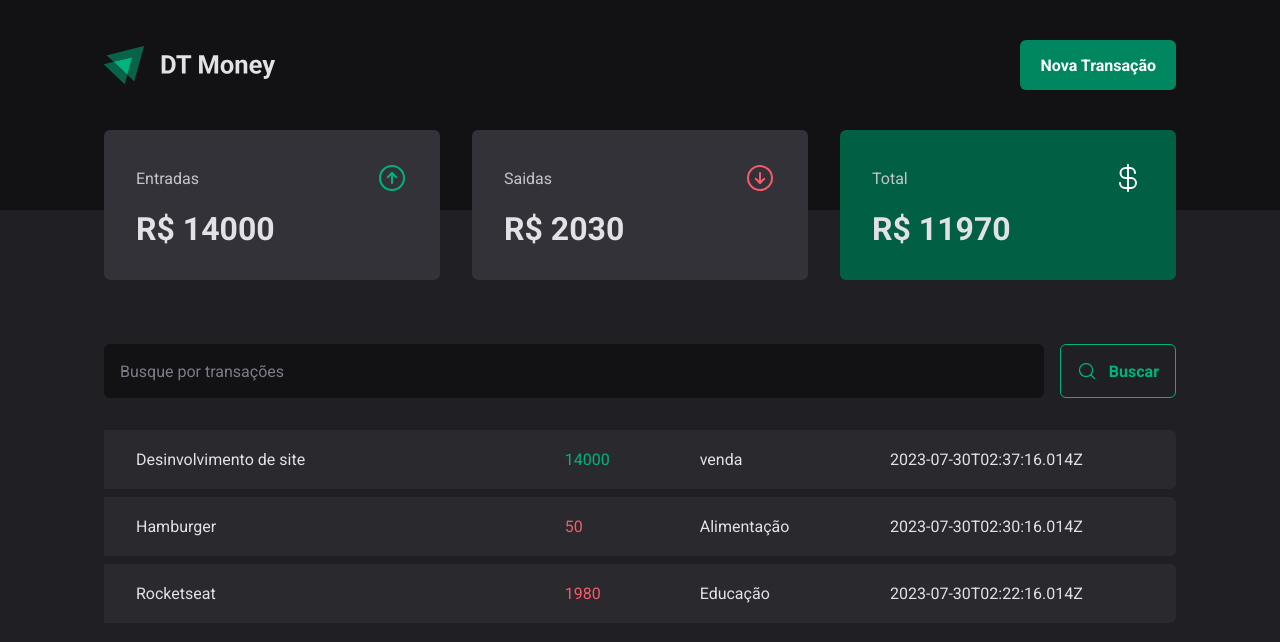
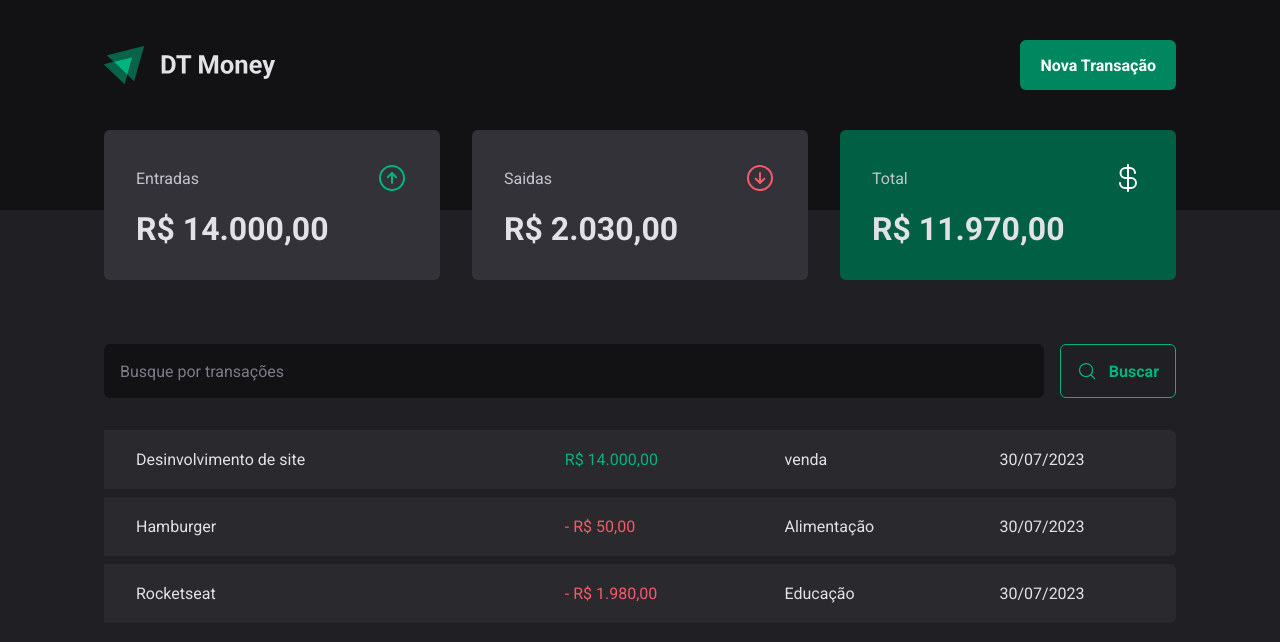
Before and after one commit to GabrielGCJ/p-03-react-js-rocketseat-dt-money, a React (Vite) app: page / in a window 1280 px wide. Shown: the top 642 px of the page. Built offline with nearby package versions, Linux system fonts and the light colour scheme; data requests are answered from the project's data file.

Commit message:
feature/formating-values

```diff
--- a/src/components/Summary/Summary.tsx
+++ b/src/components/Summary/Summary.tsx
@@ -2,6 +2,7 @@
 import { SumaryCard, SummaryContainer } from "./styles"
 import { useContext } from "react"
 import { TransactionsContext } from "../../contexts/TransactionsContext"
+import { priceFormatter } from "../../utils/Formatter"
 
 export const Summary = () => {
 
@@ -37,7 +38,8 @@
                 </header>
                 <strong>
                     {/* R$ 17.400,00 */}
-                    {`R$ ${summary.income}`}
+                    {/* {`R$ ${summary.income}`} */}
+                    {priceFormatter.format(summary.income)}
                 </strong>
             </SumaryCard>
             <SumaryCard>
@@ -47,7 +49,8 @@
                 </header>
                 <strong>
                     {/* R$ 1.259,00 */}
-                    {`R$ ${summary.outcome}`}
+                    {/* {`R$ ${summary.outcome}`} */}
+                    {priceFormatter.format(summary.outcome)}
 
                 </strong>
             </SumaryCard>
@@ -58,7 +61,8 @@
                 </header>
                 <strong>
                     {/* R$ 16.141,00 */}
-                    {`R$ ${summary.total}`}
+                    {/* {`R$ ${summary.total}`} */}
+                    {priceFormatter.format(summary.total)}
                 </strong>
             </SumaryCard>
 
--- a/src/pages/Transactions/Transactions.tsx
+++ b/src/pages/Transactions/Transactions.tsx
@@ -8,6 +8,7 @@
   TransactionsTable,
 } from "./styles";
 import { TransactionsContext } from "../../contexts/TransactionsContext";
+import { dateFormatter, priceFormatter } from "../../utils/Formatter";
 
 
 
@@ -31,11 +32,16 @@
                   <td width="40%">{transaction.description}</td>
                   <td>
                     <PriceHighLigth variant={transaction.type}>
-                      {transaction.price}
+                      {/* {transaction.price} */}
+                      {transaction.type === 'outcome' && '- '}
+                      {priceFormatter.format(transaction.price)}
                     </PriceHighLigth>
                   </td>
                   <td>{transaction.category}</td>
-                  <td>{transaction.createdAt}</td>
+                  <td>
+                    {/* {transaction.createdAt} */}
+                    {dateFormatter.format(new Date(transaction.createdAt))}
+                    </td>
                 </tr>
               );
             })}
--- /dev/null
+++ b/src/utils/formatter.ts
@@ -0,0 +1,8 @@
+export const dateFormatter = new Intl.DateTimeFormat('pt-BR')
+
+export const priceFormatter = new Intl.NumberFormat('pt-BR',
+    {
+        style: 'currency',
+        currency: 'BRL',
+    }
+)
```
